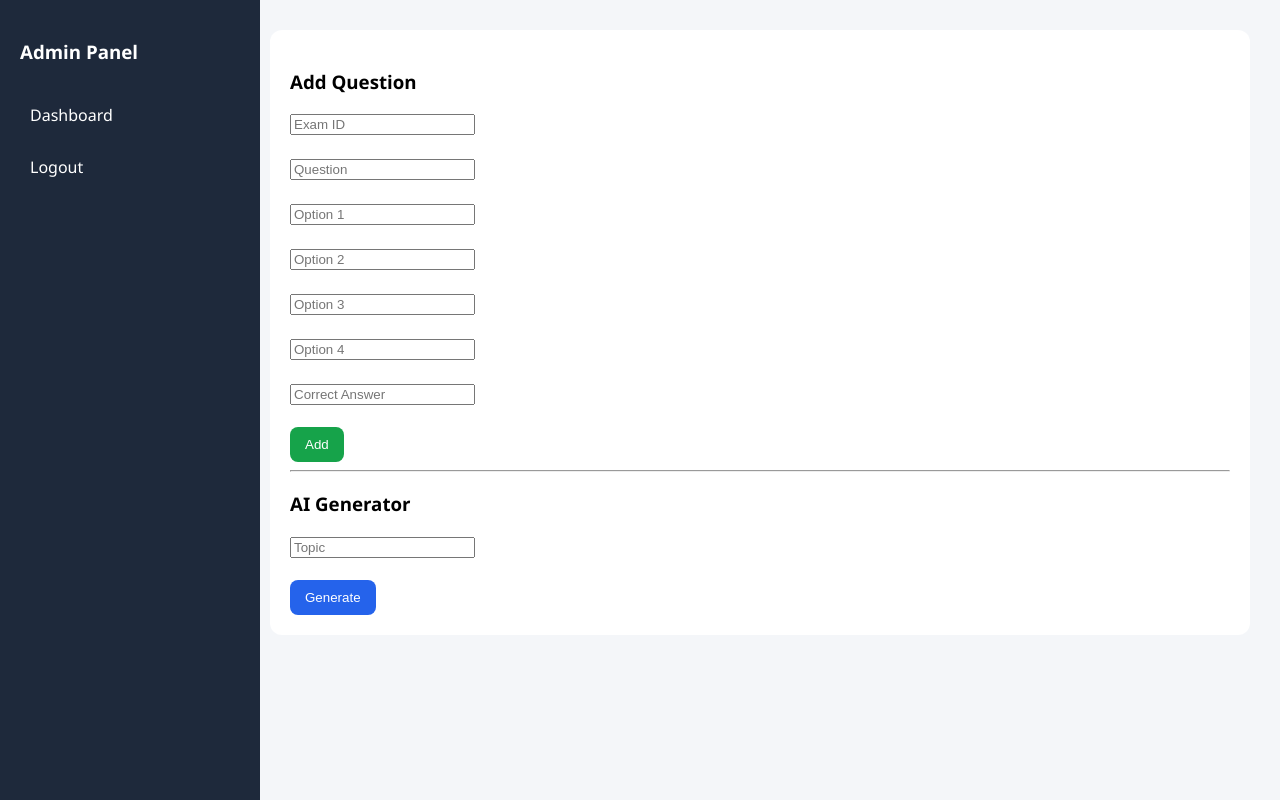
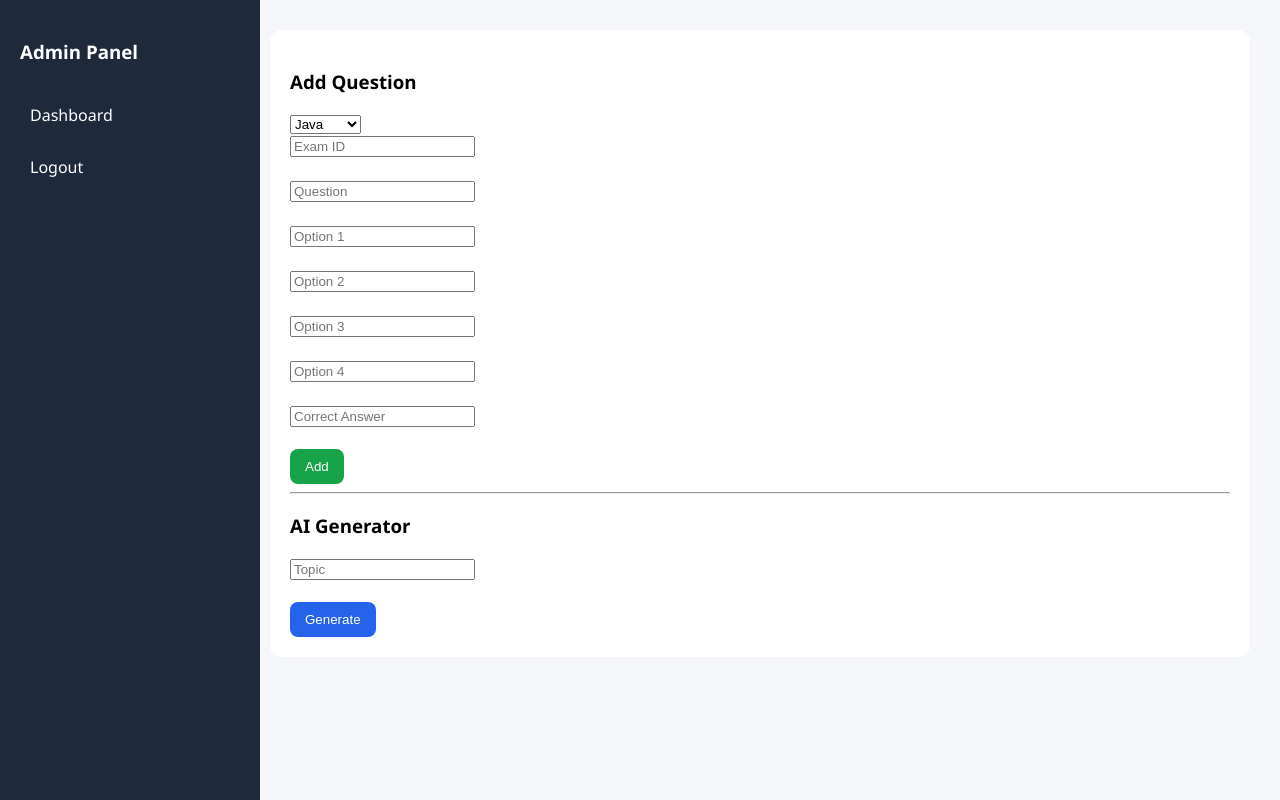
Before and after one commit to abhinavr645/exam-system, a Flask app: template templates/admin.html in a window 1280 px wide. Run offline with Flask 3, Linux system fonts and the light colour scheme; the template is opened without the code that fills it, so the values that code supplies are empty; some libraries are stand-ins or nearby versions.

Commit message:
Update admin.html

```diff
--- a/templates/admin.html
+++ b/templates/admin.html
@@ -17,6 +17,10 @@
 <div class="card">
 
 <h3>Add Question</h3>
+<select name="exam_id" required>
+    <option value="1">Java</option>
+    <option value="2">Aptitude</option>
+</select>
 
 <form method="POST" action="/add_question">
     <input type="number" name="exam_id" placeholder="Exam ID"><br><br>
```
